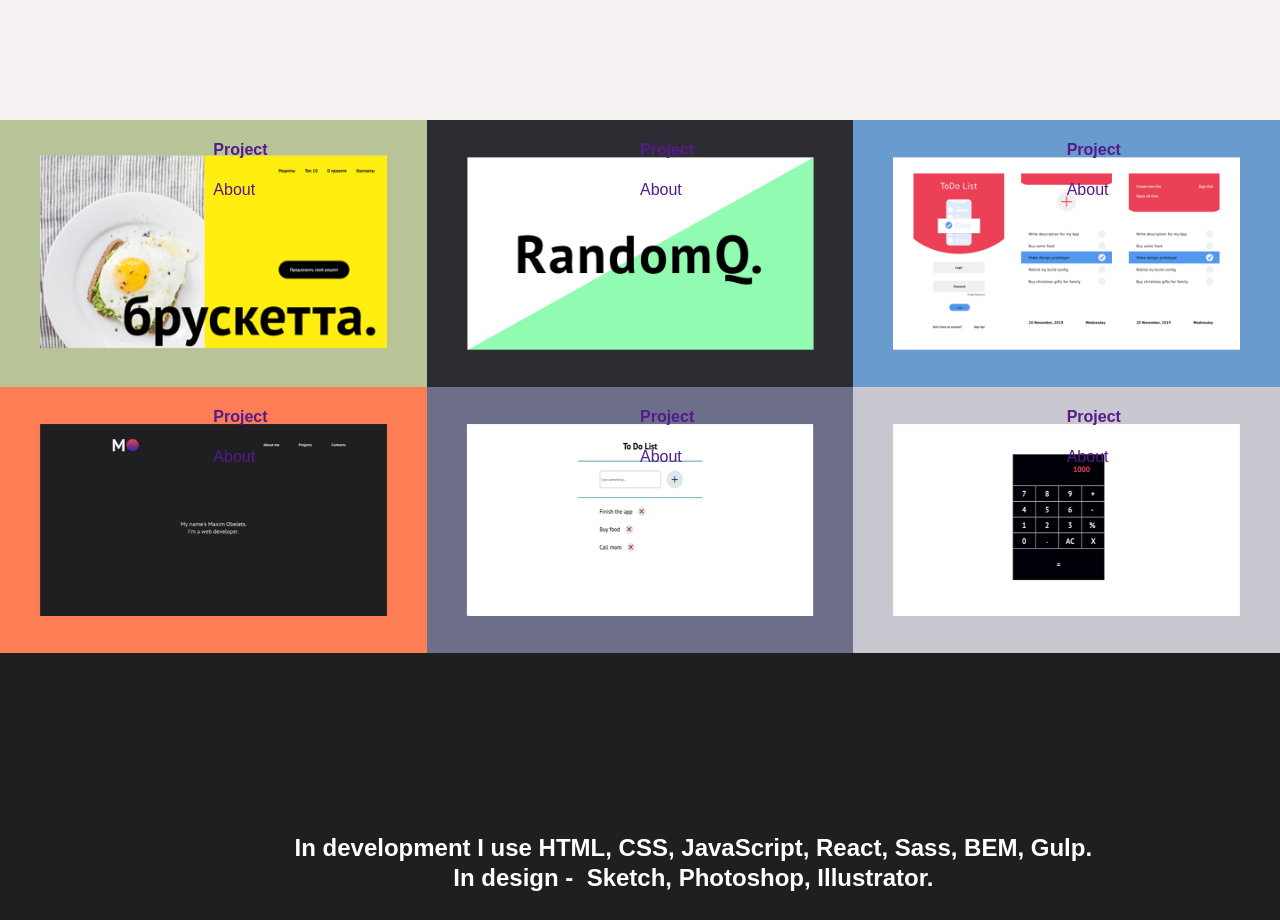
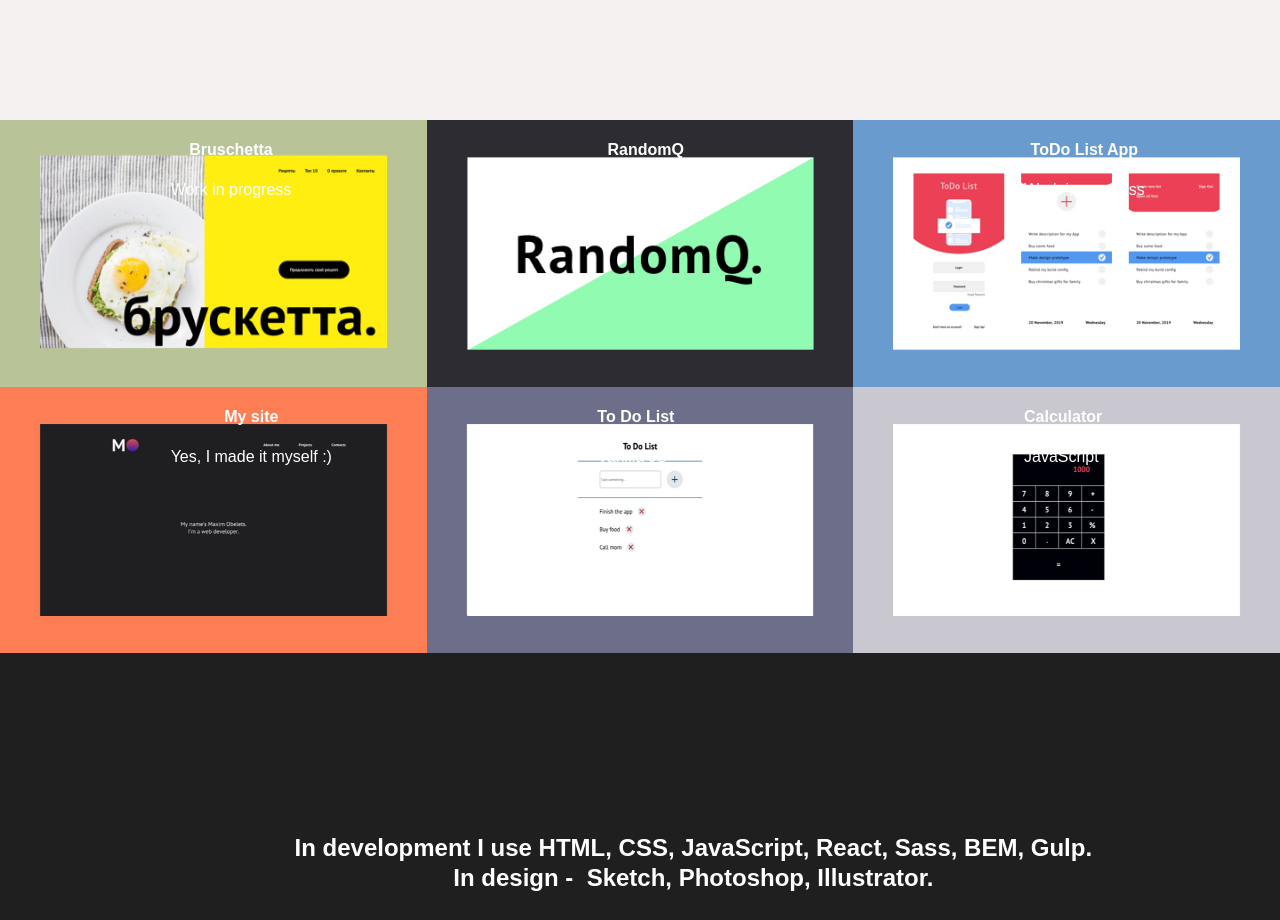
Before and after one commit to maximobelets/my-personal-website, a website: page source/index.html in a window 1280 px wide. Shown: the part 1280-2200 px from the top of the page. Drawn offline with Linux system fonts and the light colour scheme.

Commit message:
fixed descriptions

```diff
--- a/source/index.html
+++ b/source/index.html
@@ -50,10 +50,10 @@
                             <img src="img/br.jpg" alt="Br" class="projects__image">
                             <div class="projects__info">
                                 <h4 class="projects__title">
-                                    Project
+                                    Bruschetta
                                 </h4>
                                 <p class="projects__description">
-                                    About
+                                    Work in progress
                                 </p>
                             </div>
                         </a>
@@ -63,10 +63,10 @@
                             <img src="img/rq.jpg" alt="RandomQ" class="projects__image">
                             <div class="projects__info">
                                 <h4 class="projects__title">
-                                    Project
+                                    RandomQ
                                 </h4>
                                 <p class="projects__description">
-                                    About
+                                    React, Redux
                                 </p>
                             </div>
                         </a>
@@ -76,10 +76,10 @@
                             <img src="img/tda.jpg" alt="ToDo App" class="projects__image">
                             <div class="projects__info">
                                 <h4 class="projects__title">
-                                    Project
+                                    ToDo List App
                                 </h4>
                                 <p class="projects__description">
-                                    About
+                                    Work in progress
                                 </p>
                             </div>
                         </a>
@@ -89,10 +89,10 @@
                             <img src="img/ps.jpg" alt="My site" class="projects__image">
                             <div class="projects__info">
                                 <h4 class="projects__title">
-                                    Project
+                                    My site
                                 </h4>
                                 <p class="projects__description">
-                                    About
+                                    Yes, I made it myself :)
                                 </p>
                             </div>
                         </a>
@@ -102,10 +102,10 @@
                             <img src="img/todo.jpg" alt="ToDo" class="projects__image">
                             <div class="projects__info">
                                 <h4 class="projects__title">
-                                    Project
+                                    To Do List
                                 </h4>
                                 <p class="projects__description">
-                                    About
+                                    Vanilla JS
                                 </p>
                             </div>
                         </a>
@@ -115,10 +115,10 @@
                             <img src="img/calc.jpg" alt="Calculator" class="projects__image">
                             <div class="projects__info">
                                 <h4 class="projects__title">
-                                    Project
+                                    Calculator
                                 </h4>
                                 <p class="projects__description">
-                                    About
+                                    JavaScript
                                 </p>
                             </div>
                         </a>
--- a/source/sass/blocks/projects.scss
+++ b/source/sass/blocks/projects.scss
@@ -32,15 +32,17 @@
 .projects__info {
     position: absolute;
     top: 0;
-    left: 50%;;
+    left: 40%;
+    color: #ffffff;
 }
 
-// .projects__title {
-//     margin: 0;
-//     padding: 0;
-// }
+.projects__title {
+    // margin: 0;
+    // padding: 0;
+    text-align: center;
+}
 
-// .projects__description {
-//     margin: 0;
-//     padding: 0;
-// }
+.projects__description {
+    // margin: 0;
+    // padding: 0;
+}
```
Also changed, not shown: source/css/style.css.
